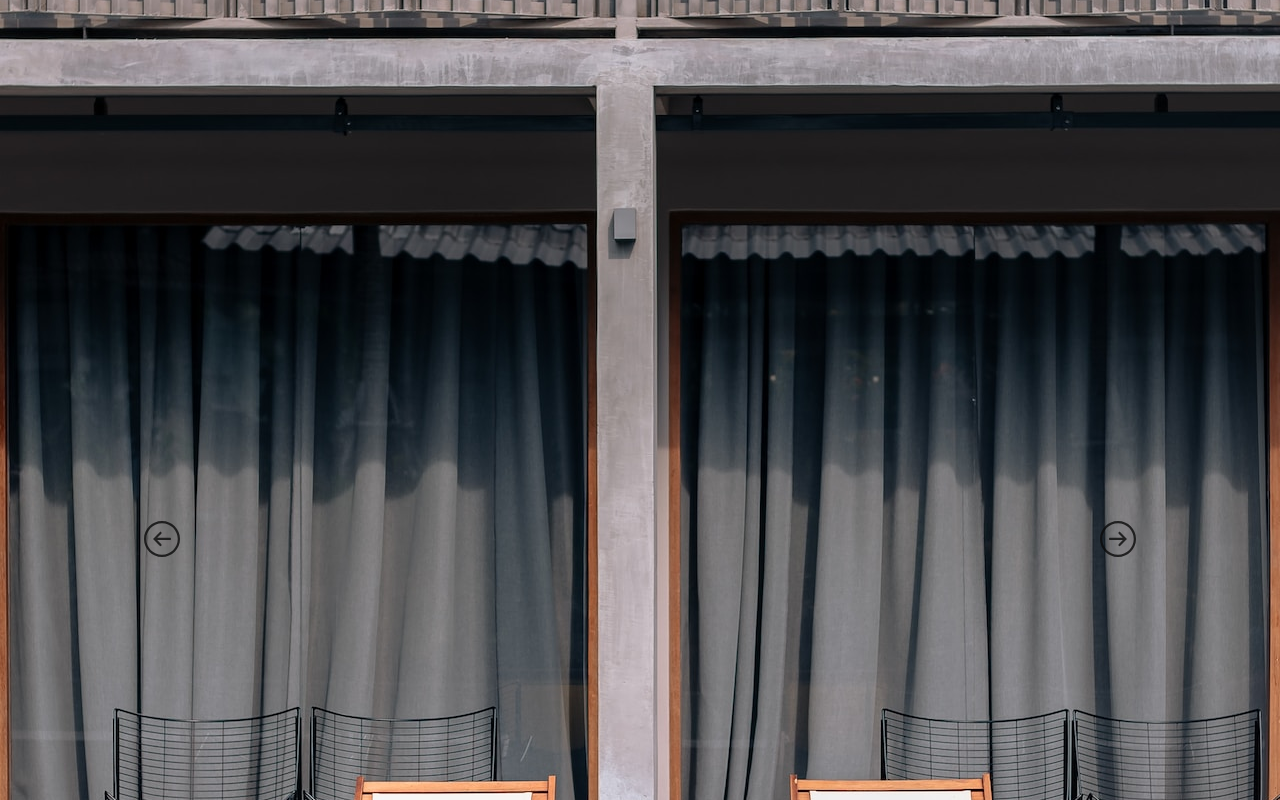
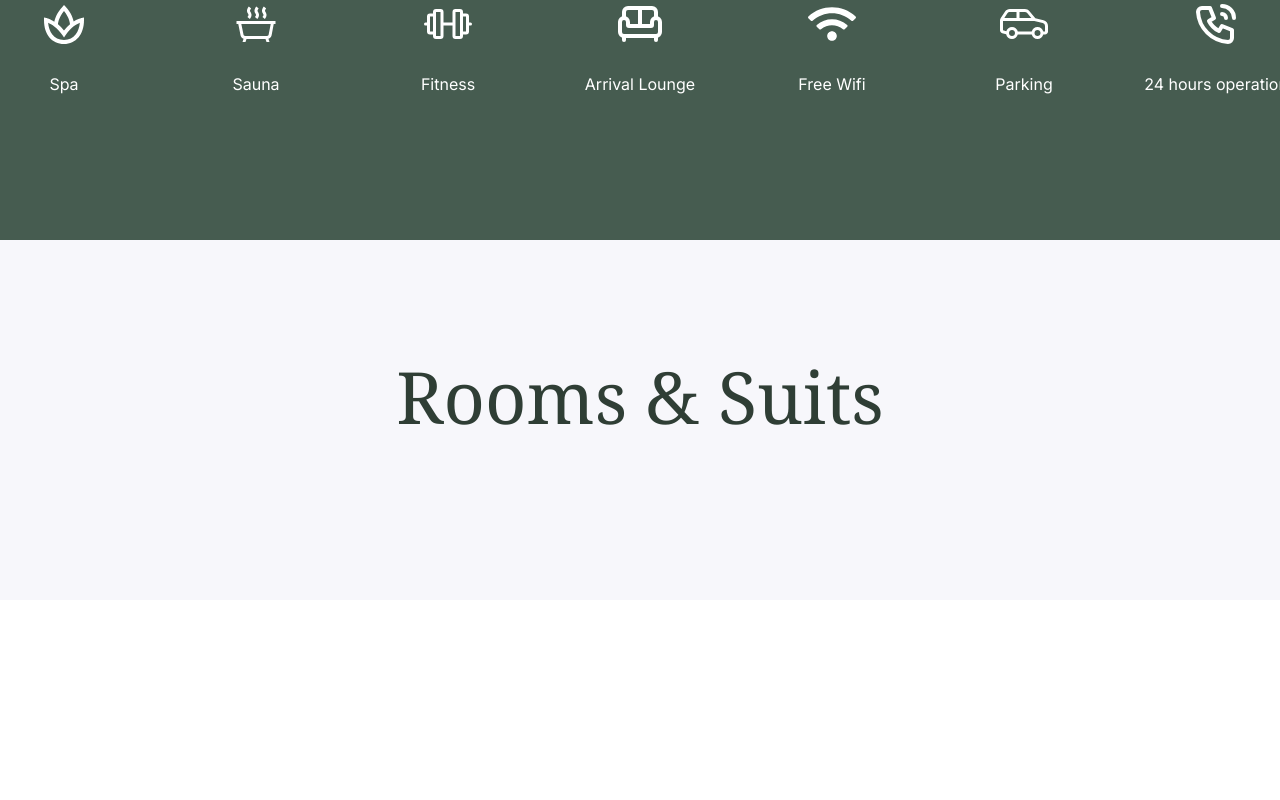
Before and after one commit to ritchie-gr8/neatly, a Next.js app: page / in a window 1280 px wide. Shown: the part 2397-3197 px from the top of the page. After the commit the page ends 2997 px from the top, so only its background shows below. Built offline with nearby package versions, Linux system fonts and the light colour scheme; no server answers.

Commit message:
feat: add Service & Facilities on Landing Page

```diff
--- a/components/global/image-slider.jsx
+++ b/components/global/image-slider.jsx
@@ -1,4 +1,5 @@
 import { useCallback, useState } from "react";
+import { cn } from "@/lib/utils";
 import useEmblaCarousel from "embla-carousel-react";
 //icons
 import { SlArrowLeftCircle, SlArrowRightCircle } from "react-icons/sl";
@@ -20,6 +21,22 @@ export default function ImageSlider({
     if (emblaApi) emblaApi.scrollNext();
   }, [emblaApi]);
 
+  const FLEX_MAP = {
+    "25%": "flex-[0_0_25%]",
+    "30%": "flex-[0_0_30%]",
+    "33%": "flex-[0_0_33.33%]",
+    "50%": "flex-[0_0_50%]",
+    "100%": "flex-[0_0_100%]",
+  };
+
+  const ASPECT_MAP = {
+    "1/1": "aspect-[1/1]",
+    "3/4": "aspect-[3/4]",
+    "4/3": "aspect-[4/3]",
+    "16/9": "aspect-[16/9]",
+    "9/16": "aspect-[9/16]",
+  };
+
   return (
     <div className="relative">
       {/* Image Box */}
@@ -28,14 +45,19 @@ export default function ImageSlider({
           {images.map((img, idx) => (
             <div
               key={idx}
-              className={`flex-shrink-0 aspect-[${aspect}] flex-[0_0_${itemFlex}] px-2 cursor-pointer`}
+              className={cn(
+                "flex-shrink-0",
+                ASPECT_MAP[aspect] || "aspect-[3/4]",
+                FLEX_MAP[itemFlex] || "flex-[0_0_30%]",
+                "px-2 cursor-pointer"
+              )}
               onClick={() => setSelectedImage(img)}
             >
               <img
                 src={img}
                 alt={`slide-${idx}`}
                 loading="lazy"
-                className={`w-full h-full object-cover`}
+                className="w-full h-full object-cover"
               />
             </div>
           ))}
@@ -46,7 +68,10 @@ export default function ImageSlider({
       <button
         onClick={scrollPrev}
         aria-label="Scroll previous"
-        className="absolute left-36 top-1/2 -translate-y-1/2 opacity-80 hover:opacity-100 cursor-pointer"
+        className={cn(
+          "absolute left-36 top-1/2 -translate-y-1/2",
+          "opacity-80 hover:opacity-100 cursor-pointer"
+        )}
       >
         <SlArrowLeftCircle size="36" />
       </button>
@@ -54,24 +79,34 @@ export default function ImageSlider({
       <button
         onClick={scrollNext}
         aria-label="Scroll next"
-        className="absolute right-36 top-1/2 -translate-y-1/2 opacity-80 hover:opacity-100 cursor-pointer"
+        className={cn(
+          "absolute right-36 top-1/2 -translate-y-1/2",
+          "opacity-80 hover:opacity-100 cursor-pointer"
+        )}
       >
         <SlArrowRightCircle size="36" />
       </button>
 
       {/* Modal */}
       {selectedImage && (
-        <div className="fixed inset-0 bg-black/70 flex items-center justify-center z-50">
+        <div
+          className={cn(
+            "fixed inset-0 bg-black/70 flex items-center justify-center z-50"
+          )}
+        >
           <div className="relative">
             <img
               src={selectedImage}
               alt="Preview"
-              className="w-full max-h-[80vh] object-contain"
+              className={cn("w-full max-h-[80vh] object-contain")}
             />
 
             {/* Close Button */}
             <button
-              className="absolute top-4 right-2 text-red-400 hover:text-red-200 cursor-pointer z-20"
+              className={cn(
+                "absolute top-4 right-2",
+                "text-red-400 hover:text-red-200 cursor-pointer z-20"
+              )}
               onClick={() => setSelectedImage(null)}
             >
               <IoClose size={32} />
--- a/components/global/navbar.jsx
+++ b/components/global/navbar.jsx
@@ -46,7 +46,7 @@ const Navbar = () => {
           {user ? (
             <div className="flex items-center gap-6 text-gray-900">
               <Link href="/profile" className="flex items-center gap-2 hover:text-gray-600 transition-colors duration-300 ease-in-out">
-                {/* {console.log(user)} */}
+                {console.log(user)}
                 {user.profileImage ? (
                   <img
                     src={user.profileImage}
--- a/pages/index.js
+++ b/pages/index.js
@@ -37,7 +37,7 @@ export default function Home() {
   return (
     <DefaultLayout>
       <div className="bg-util-bg">
-        {/* First Box */}
+        {/* First Box --- Hero Section */}
         <div className="aspect-[2/1] relative overflow-hidden">
           <img
             src="/images/landing-page/hotel-main.jpg"
@@ -53,7 +53,7 @@ export default function Home() {
           </div>
         </div>
 
-        {/* Second Box */}
+        {/* Second Box --- Neatly Hotel */}
         <div className="w-full h-full py-30 ">
           <div className="px-60">
             <h1 className="text-green-800 text-7xl font-light pb-12">
@@ -84,7 +84,7 @@ export default function Home() {
           </div>
         </div>
 
-        {/* Third Box */}
+        {/* Third Box --- Service & Facilities */}
         <div className="w-full bg-green-700 text-white">
           <div className="flex flex-col items-center justify-center py-30 gap-12">
             <h1 className="text-7xl pb-12">Service & Facilities</h1>
@@ -101,6 +101,13 @@ export default function Home() {
             </div>
           </div>
         </div>
+
+        {/* Fourth Box --- Rooms & Suits*/}
+        <div className="bg-util-bg">
+          <div className="py-30">
+            <h1 className="text-center text-green-800 text-7xl pb-12">Rooms & Suits</h1>
+          </div>
+        </div>
       </div>
     </DefaultLayout>
   );
```
